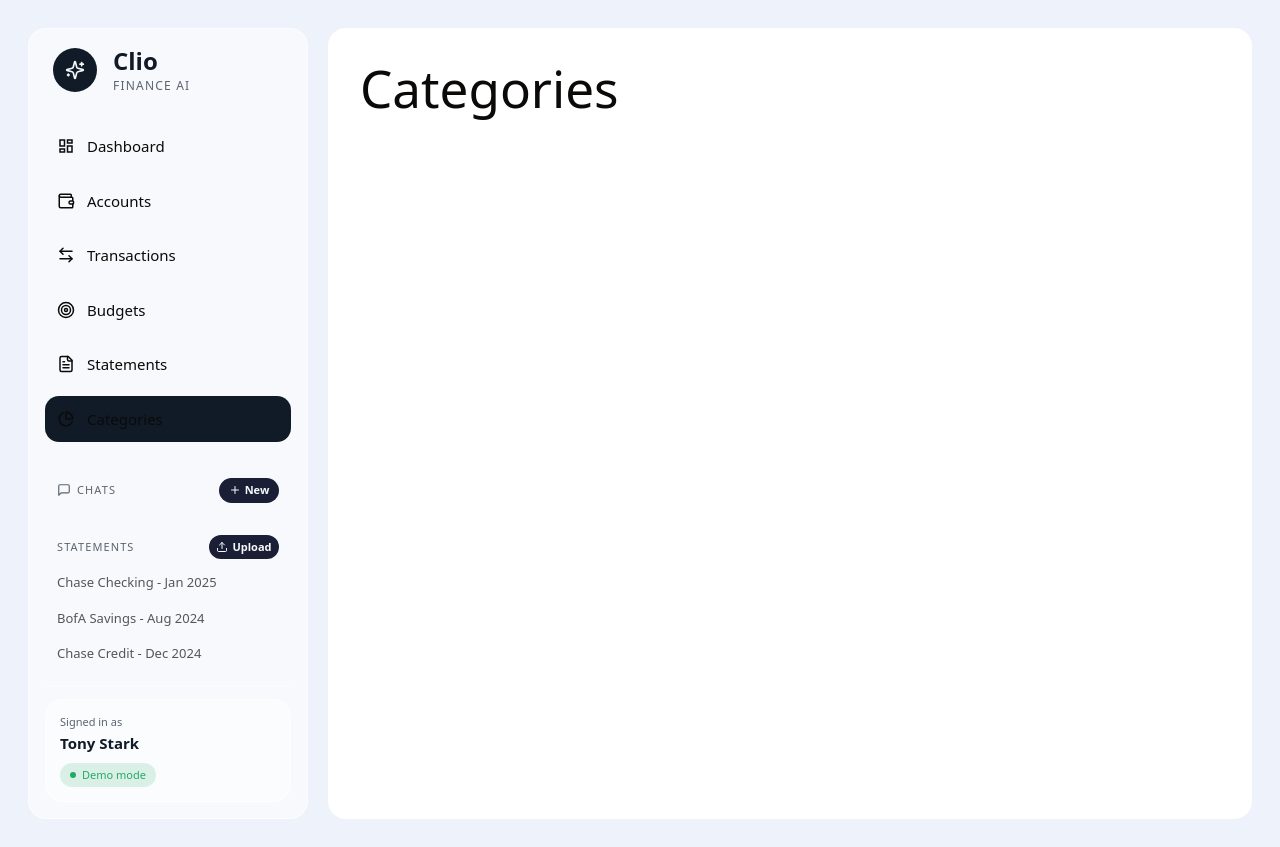
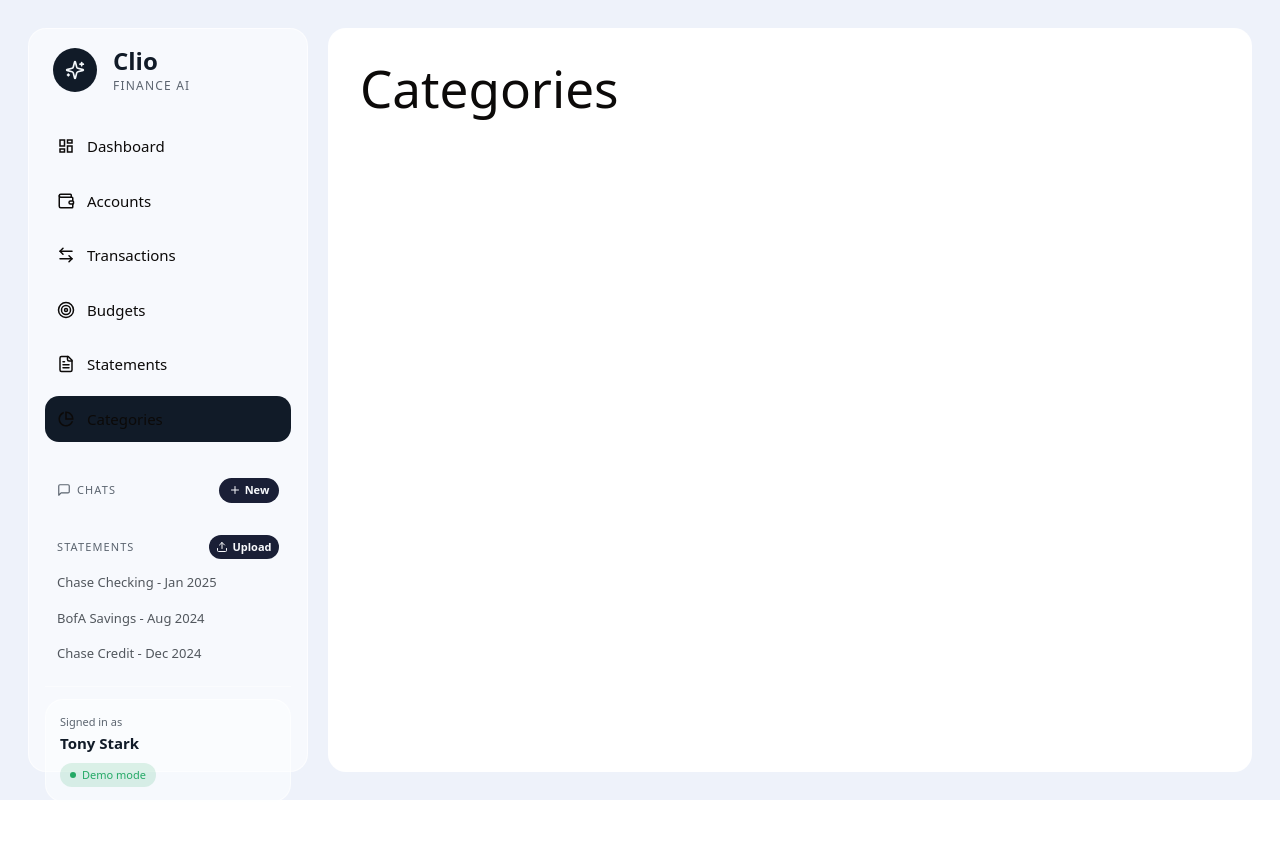
Before and after one commit to tchiahsu/clio.ai, a React app in the folder frontend/: page /categories in a window 1280 px wide. After the commit the page ends 802 px from the top, so only its background shows below. Built offline with nearby package versions, Linux system fonts and the light colour scheme; the HTML template or start-up script is replaced by a standard one.

Commit message:
made height full screen

```diff
--- a/frontend/src/components/layout/ShellLayout.tsx
+++ b/frontend/src/components/layout/ShellLayout.tsx
@@ -7,7 +7,7 @@ interface ShellLayoutProps {
 
 export default function ShellLayout({ children }: ShellLayoutProps) {
   return (
-    <div className="flex min-h-screen bg-[#EEF2FA] p-7 gap-5">
+    <div className="flex h-screen bg-[#EEF2FA] p-7 gap-5">
       <Sidebar />
       <main className="flex-1 bg-white rounded-2xl p-8 min-h-full">
         {children ?? <Outlet />}
```
